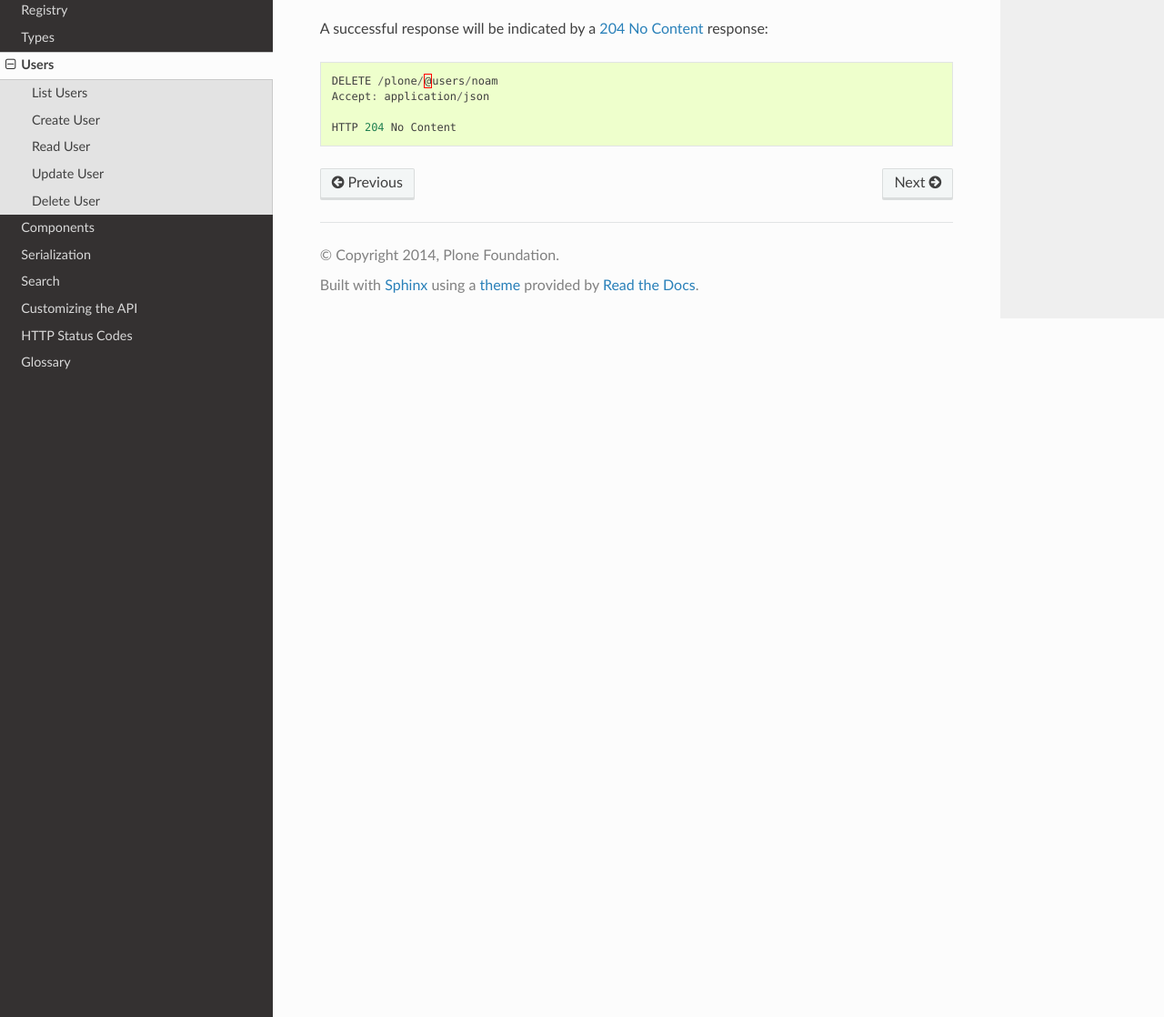
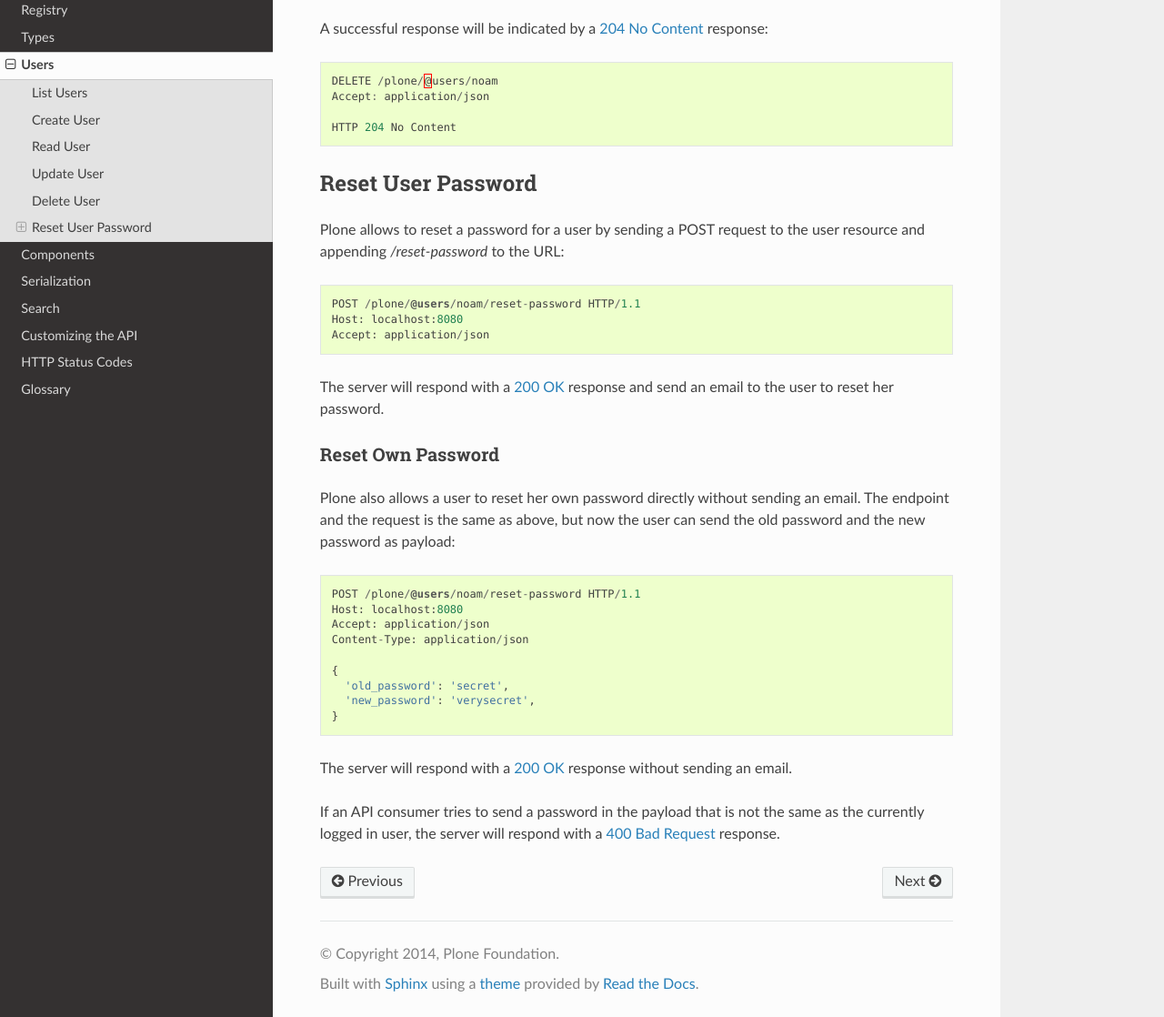
Before and after one commit to plone/plone.restapi, a Sphinx documentation site: the page built from docs/source/users.rst, in a window 1280 px wide and 1400 px high, scrolled down 3326 px, cut to the strip 282-1400 px from the top of the window. Shown: the whole strip at 91% size. Built offline with Sphinx 7.4.7 and the Read the Docs theme 2.0.0, drawn with Linux system fonts in a browser that asks for light colours.

Commit message:
Add reset-password-action to the user endpoint. Docs first.

```diff
--- a/CHANGES.rst
+++ b/CHANGES.rst
@@ -3,6 +3,11 @@ Changelog
 
 1.0a9 (unreleased)
 ------------------
+
+New Features:
+
+- Add reset-password action to the user endpoint.
+  [timo]
 
 Bugfixes:
 
--- a/docs/source/users.rst
+++ b/docs/source/users.rst
@@ -189,3 +189,34 @@ A successful response will be indicated by a :term:`204 No Content` response:
 
 .. literalinclude:: _json/users_delete.json
    :language: js
+
+
+Reset User Password
+-------------------
+
+Plone allows to reset a password for a user by sending a POST request to the user resource and appending `/reset-password` to the URL::
+
+  POST /plone/@users/noam/reset-password HTTP/1.1
+  Host: localhost:8080
+  Accept: application/json
+
+The server will respond with a :term:`200 OK` response and send an email to the user to reset her password.
+
+Reset Own Password
+^^^^^^^^^^^^^^^^^^
+
+Plone also allows a user to reset her own password directly without sending an email. The endpoint and the request is the same as above, but now the user can send the old password and the new password as payload::
+
+  POST /plone/@users/noam/reset-password HTTP/1.1
+  Host: localhost:8080
+  Accept: application/json
+  Content-Type: application/json
+
+  {
+    'old_password': 'secret',
+    'new_password': 'verysecret',
+  }
+
+The server will respond with a :term:`200 OK` response without sending an email.
+
+If an API consumer tries to send a password in the payload that is not the same as the currently logged in user, the server will respond with a :term:`400 Bad Request` response.
```
